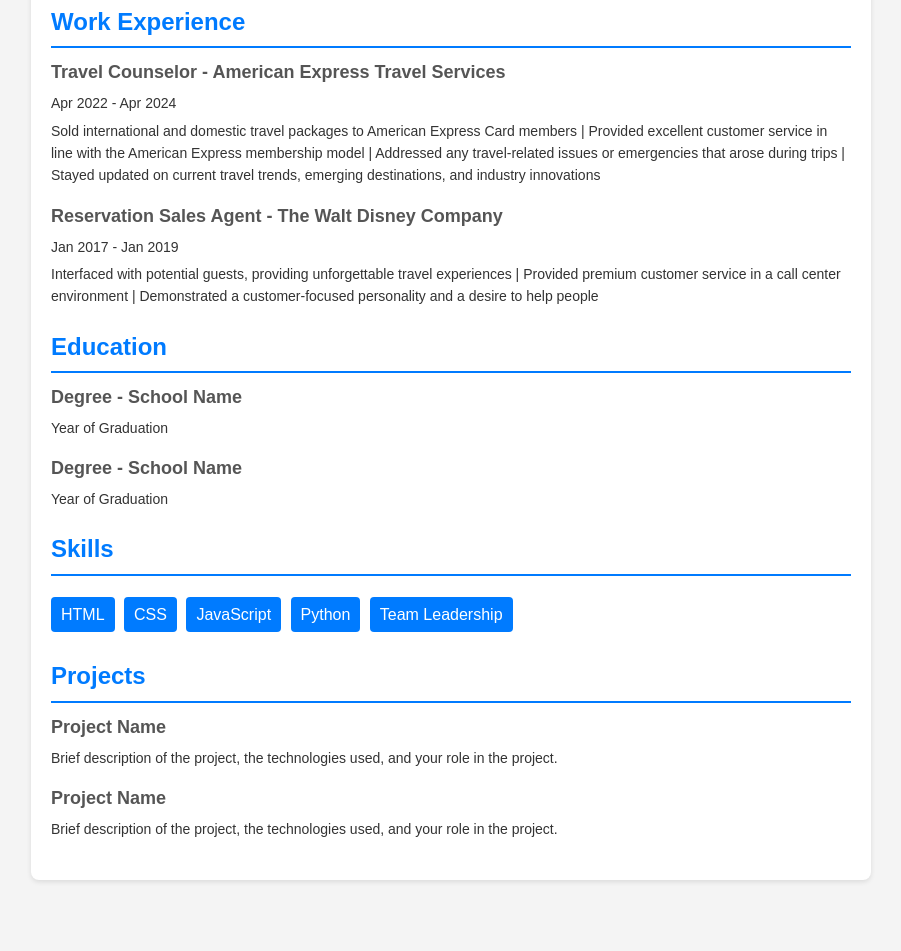
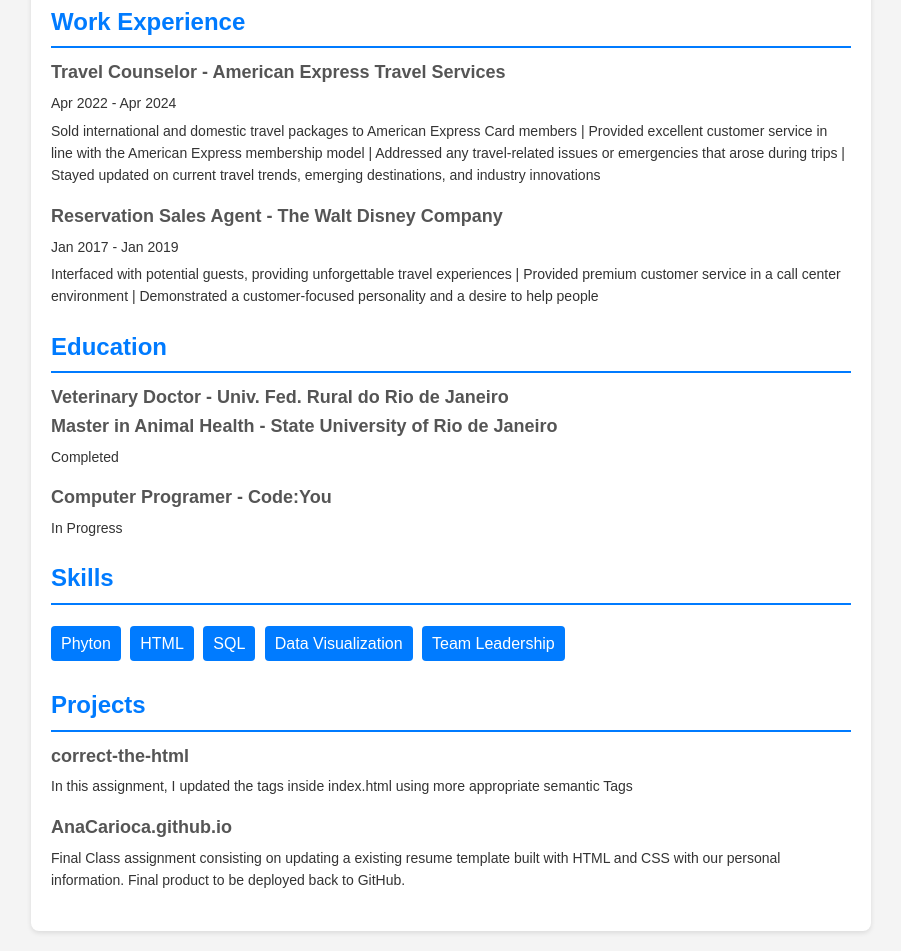
Before and after one commit to AnaCarioca/AnaCarioca.github.io, a plain HTML site: page index.html in a window 1280 px wide. Shown: the part 296-1247 px from the top of the page, without its empty margins (189-1090 px from the left). Before the commit the page ends 1196 px from the top, so only its background shows below. Drawn offline with Linux system fonts and the light colour scheme.

Commit message:
Finished updating personal information

```diff
--- a/index.html
+++ b/index.html
@@ -124,22 +124,23 @@
             <div class="section">
                 <h2>Education</h2>
                 <div class="item">
-                    <h3>Degree - School Name</h3>
-                    <p>Year of Graduation</p>
+                    <h3>Veterinary Doctor - Univ. Fed. Rural do Rio de Janeiro</h3>
+                    <h3>Master in Animal Health - State University of Rio de Janeiro</h3>
+                    <p>Completed</p>
                 </div>
                 <div class="item">
-                    <h3>Degree - School Name</h3>
-                    <p>Year of Graduation</p>
+                    <h3>Computer Programer - Code:You</h3>
+                    <p>In Progress</p>
                 </div>
             </section>
             <section class="section">
                 <h2>Skills</h2>
                 <div class="skills">
                     <ul>
+                        <li>Phyton</li>
                         <li>HTML</li>
-                        <li>CSS</li>
-                        <li>JavaScript</li>
-                        <li>Python</li>
+                        <li>SQL</li>
+                        <li>Data Visualization</li>
                         <li>Team Leadership</li>
                     </ul>
                 </div>
@@ -147,17 +148,17 @@
             <section class="section">
                 <h2>Projects</h2>
                 <div class="item">
-                    <h3>Project Name</h3>
+                    <h3>correct-the-html</h3>
                     <p>
-                        Brief description of the project, the technologies used,
-                        and your role in the project.
+                        In this assignment, I updated the tags inside index.html using more
+                        appropriate semantic Tags
                     </p>
                 </div>
                 <div class="item">
-                    <h3>Project Name</h3>
+                    <h3>AnaCarioca.github.io</h3>
                     <p>
-                        Brief description of the project, the technologies used,
-                        and your role in the project.
+                        Final Class assignment consisting on updating a existing resume template built with
+                        HTML and CSS with our personal information. Final product to be deployed back to GitHub.
                     </p>
                 </div>
             </section>
```
